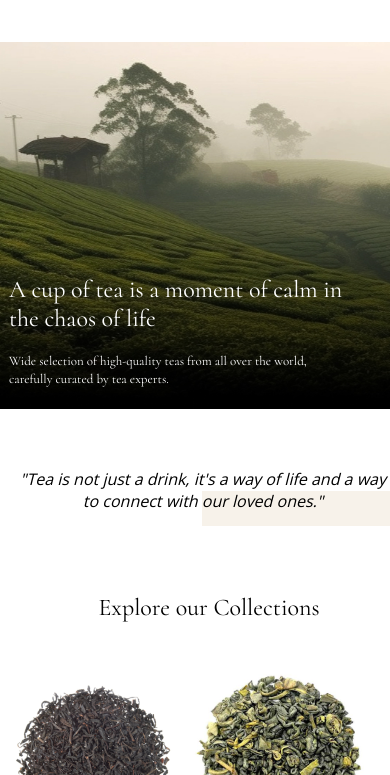
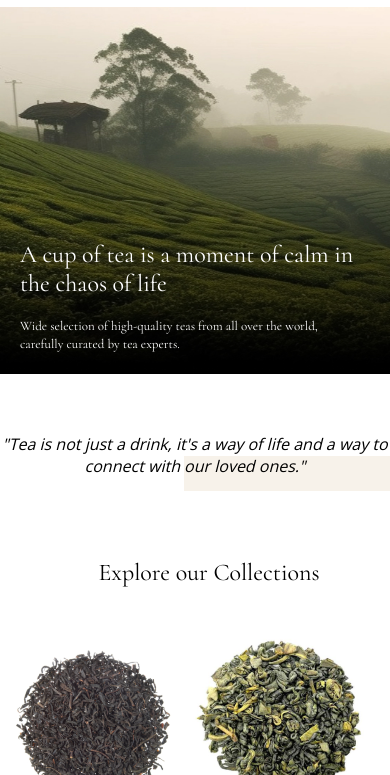
Before and after one commit to DenisUsoltsev/Tea-site, a plain HTML site: page index.html in a window 390 px wide. Shown: the part 69-844 px from the top of the page. Drawn offline with nearby package versions, Linux system fonts and the light colour scheme.

Commit message:
Исправления

```diff
--- a/css/style.css
+++ b/css/style.css
@@ -75,6 +75,11 @@ footer[id] {
     color: white;
 }
 
+@media (max-width: 1000px) {
+    .banner-image { margin-top: 0; }
+    .text-container { padding-left: 20px; }
+}
+
 @media (max-width: 620px) {
     .text-overlay { top: 276px; }
     .text-block.moment {
@@ -125,6 +130,7 @@ footer[id] {
 }
 
 @media (max-width: 1000px) {
+    .text-quote { padding-left: 0; }
     .sometext { padding-top: 120px; }
 }
 
```
